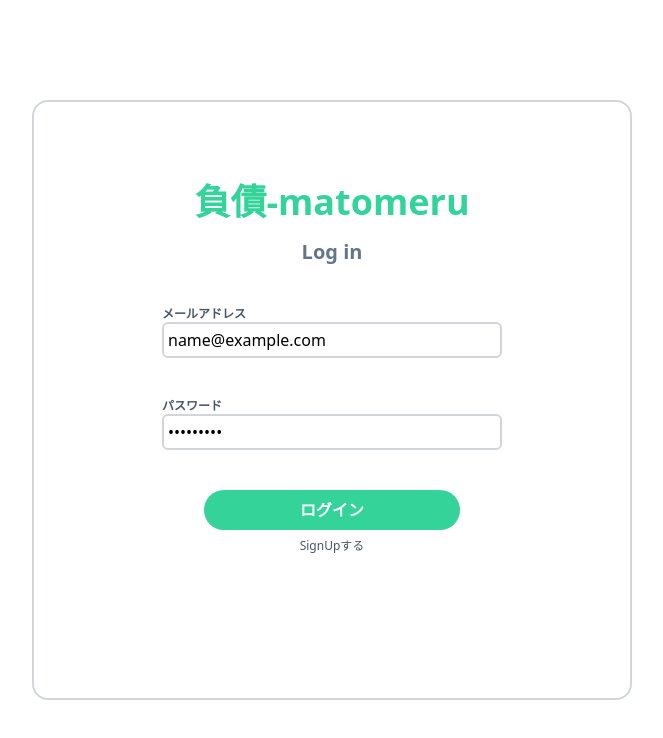
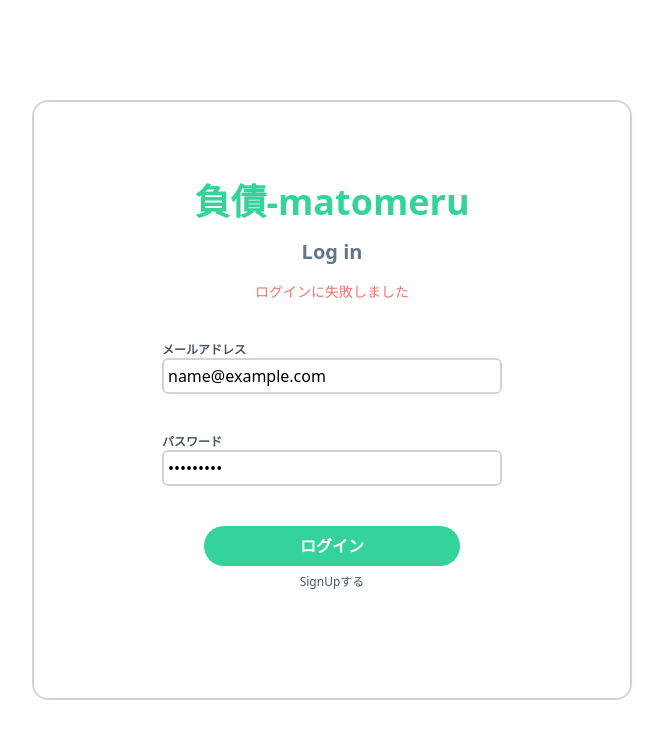
Before and after one commit to tatsu0731/liability-matomeru, a Next.js app: page /auth/login in a window 1280 px wide. Both pictures are taken after typing "name@example.com", "Sample123" into the empty fields and a click on the button "ログイン". Shown: the top 738 px of the page, without its empty margins (308-971 px from the left). Built offline with nearby package versions, Linux system fonts and the light colour scheme; no server answers.

Commit message:
認証失敗時のエラーメッセージ出現を追加

```diff
--- a/src/pages/auth/login/index.tsx
+++ b/src/pages/auth/login/index.tsx
@@ -6,6 +6,7 @@ import Link from "next/link"
 export default function Login() {
     const [mailadress, setMailadress] = useState("")
     const [password, setPassword] = useState("")
+    const [error, setError] = useState(false)
 
     const router = useRouter();
 
@@ -24,6 +25,7 @@ export default function Login() {
             await router.push("/")
         } catch (error: any) {
             console.log(error.message);
+            setError(true)
         }
     };
 
@@ -33,6 +35,7 @@ export default function Login() {
             <div className="flex flex-col items-center gap-y-4">
                 <h2 className="text-4xl font-bold text-emerald-400">負債-matomeru</h2>
                 <h2 className="text-xl font-bold text-slate-500">Log in</h2>
+                {error && <p className="text-red-400 text-sm">ログインに失敗しました</p>}
             </div>
             <div className="mt-10">
                 <label htmlFor="email" className="text-xs block font-bold text-slate-600">メールアドレス</label>
--- a/src/pages/auth/register/index.tsx
+++ b/src/pages/auth/register/index.tsx
@@ -6,6 +6,7 @@ import { useRouter } from "next/router"
 export default function Register() {
     const [mailadress, setMailadress] = useState("")
     const [password, setPassword] = useState("")
+    const [error, setError] = useState(false)
 
     const router = useRouter();
 
@@ -33,6 +34,7 @@ export default function Register() {
                 <div className="flex flex-col items-center gap-y-4">
                     <h2 className="text-4xl font-bold text-emerald-400">負債-matomeru</h2>
                     <h2 className="text-xl font-bold text-slate-500">Sign Up</h2>
+                    {error && <p className="text-red-400 text-sm">ログインに失敗しました</p>}
                 </div>
                 <div className="mt-10">
                     <label htmlFor="email" className="text-xs block font-bold text-slate-600">メールアドレス</label>
```
